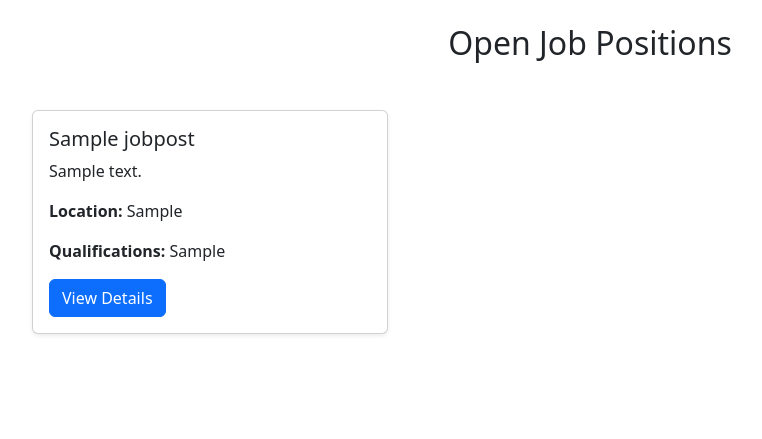
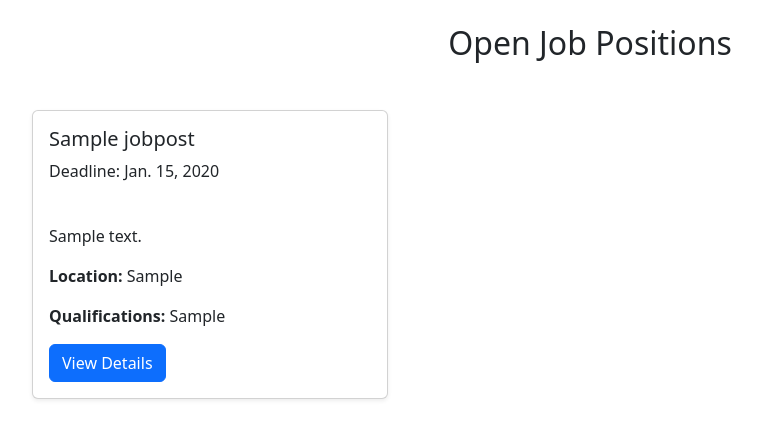
Before and after one commit to Abidjahan1/CarrerConnect, a Django app: page / in a window 1280 px wide. Shown: the part 56-495 px from the top of the page, without its empty margins (50-812 px from the left). Run offline with Django 5.2, Linux system fonts and the light colour scheme; tables that the repository leaves empty hold one stand-in row (values such as "Sample post"); some libraries are stand-ins or nearby versions.

Commit message:
Implement job application status and deadline features; update admin and templates accordingly

```diff
--- a/applications/views.py
+++ b/applications/views.py
@@ -1,3 +1,4 @@
+from django.utils import timezone
 from django.shortcuts import render, redirect, get_object_or_404
 from django.contrib.auth.decorators import login_required
 from .forms import JobApplicationForm
@@ -8,6 +9,11 @@
 @login_required
 def apply_job(request, job_id):
     job = get_object_or_404(JobPost, id=job_id)
+
+
+    if job.deadline < timezone.now().date():
+        messages.error(request, "This job posting has expired.")
+        return redirect('job_detail', job_id=job.id)
 
     # Prevent duplicate applications
     if JobApplication.objects.filter(user=request.user, job=job).exists():
--- a/jobs/models.py
+++ b/jobs/models.py
@@ -1,3 +1,4 @@
+from django.utils import timezone
 from django.db import models
 
 # Create your models here.
@@ -8,6 +9,10 @@
     qualifications = models.TextField()
     created_at = models.DateTimeField(auto_now_add=True)
     is_active = models.BooleanField(default=True)
+    deadline = models.DateField()
 
     def __str__(self):
         return self.title
+
+    def is_expired(self):
+        return self.deadline < timezone.now().date()
--- a/templates/jobs/job_detail.html
+++ b/templates/jobs/job_detail.html
@@ -12,7 +12,11 @@
             <p><strong>Qualifications:</strong><br>{{ job.qualifications }}</p>
 
             {% if user.is_authenticated %}
-                <a href="{% url 'apply_job' job.id %}" class="btn btn-success mt-3">Apply Now</a>
+                {% if job.is_expired %}
+                    <p class="text-danger font-weight-bold">This job posting has expired.</p>
+                {% else %}
+                    <a href="{% url 'apply_job' job.id %}" class="btn btn-primary">Apply Now</a>
+                {% endif %}
             {% else %}
                 <p class="text-muted mt-3">Please <a href="{% url 'login' %}">login</a> to apply.</p>
             {% endif %}
--- a/templates/jobs/job_list.html
+++ b/templates/jobs/job_list.html
@@ -11,6 +11,12 @@
             <div class="card mb-4 shadow-sm">
                 <div class="card-body">
                     <h5 class="card-title">{{ job.title }}</h5>
+                    <p>Deadline: {{ job.deadline }}</p>
+                    {% if job.is_expired %}
+                        <span class="badge badge-danger">Expired</span>
+                    {% else %}
+                        <span class="badge badge-success">Open</span>
+                    {% endif %}
                     <p class="card-text">{{ job.description|truncatechars:120 }}</p>
                     <p><strong>Location:</strong> {{ job.location }}</p>
                     <p><strong>Qualifications:</strong> {{ job.qualifications|truncatechars:80 }}</p>
```
Also changed, not shown: applications/admin.py (+20 -6 lines), applications/models.py (+11 -1 lines), templates/applications/user_applications.html (+13 -1 lines), applications/migrations/0002_jobapplication_status.py (added), jobs/migrations/0002_jobpost_deadline.py (added).
